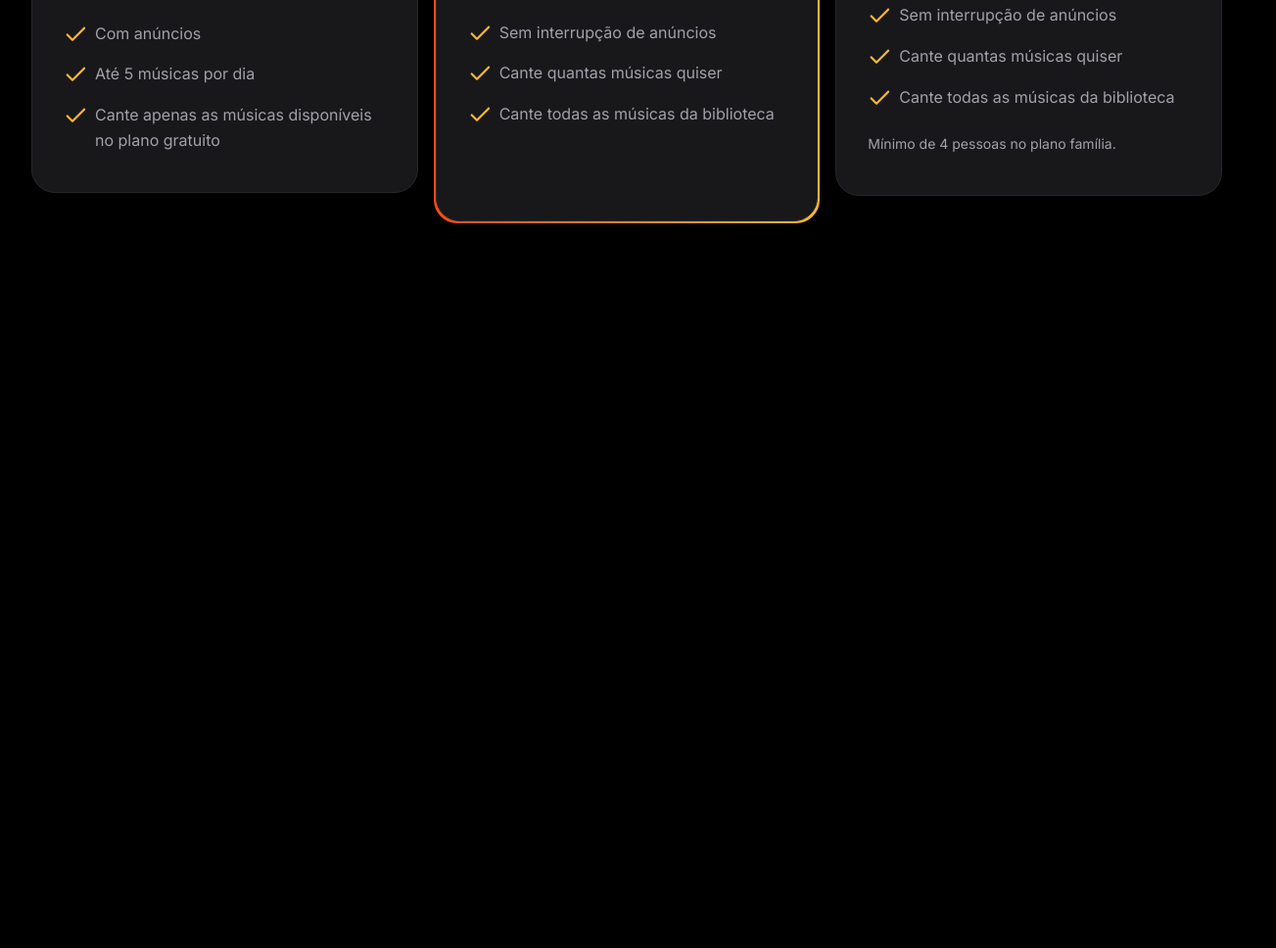
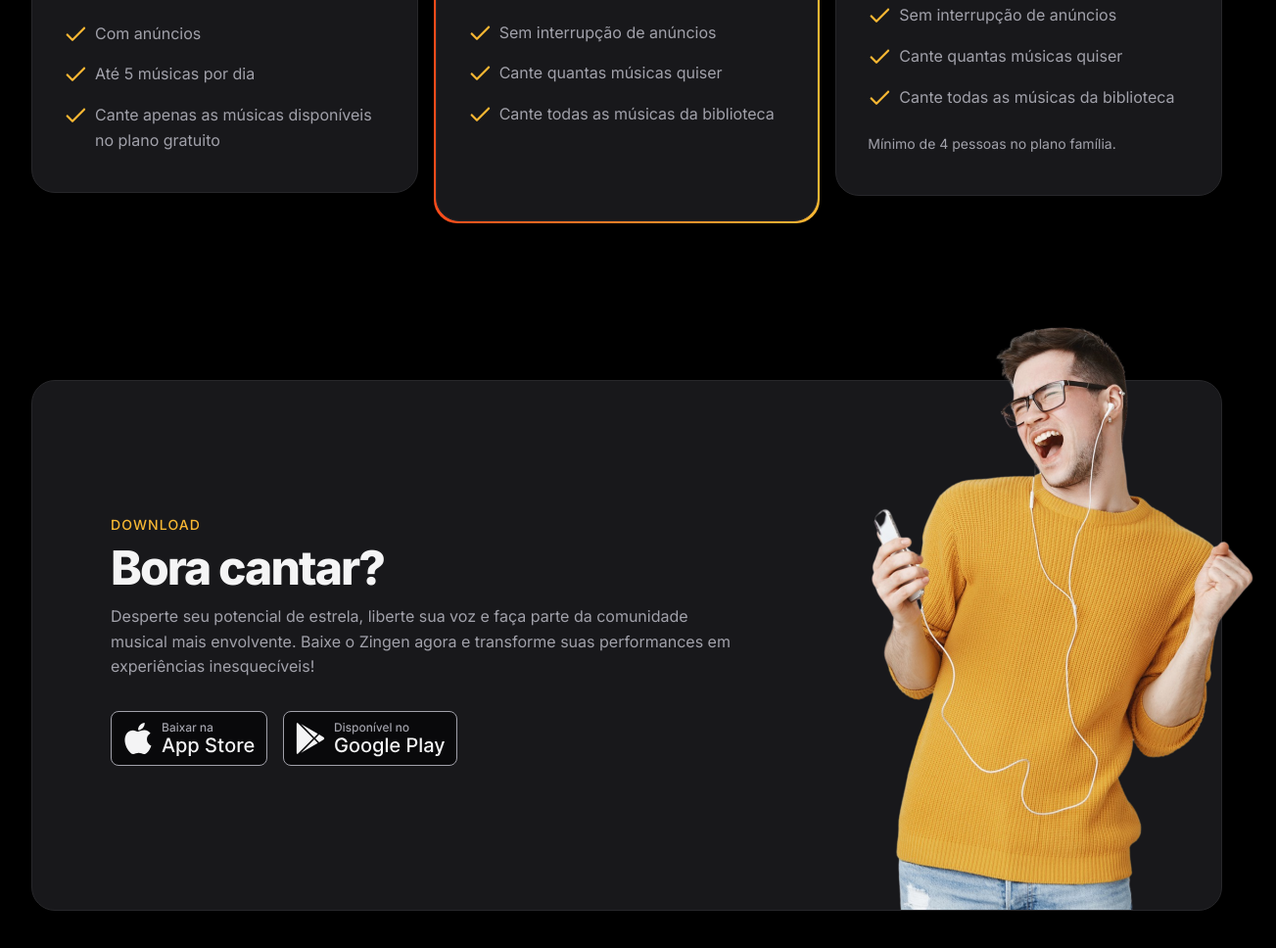
Before and after one commit to thiagomve/Zingen, a plain HTML site: page index.html in a window 1280 px wide. Shown: the part 3239-4207 px from the top of the page at 98% size, 1303 px wide, since content can reach past the window. Before the commit the page ends 3547 px from the top, so only its background shows below. Drawn offline with Linux system fonts and the light colour scheme.

Commit message:
Section download

```diff
--- a/index.html
+++ b/index.html
@@ -144,7 +144,8 @@
                         <p>Ideal para quem já cansou de passar vergonha no Karaokê</p>
                         <zin-pricing>R$ 24,90 <small>/mês</small></zin-pricing>
                         <a href="#" class="btn btn-md"">Experimente de graça</a>
-                        <div class="separator"></div>
+                        <div class=" separator">
+                    </div>
                     <ul role="list" class="grid gap-1">
                         <li>Sem interrupção de anúncios</li>
                         <li>Cante quantas músicas quiser</li>
@@ -169,6 +170,30 @@
         </div>
         </div>
     </section>
+
+    <section id="download">
+        <div class="container py-xl">
+            <div class="card px-lg even-columns items-center">
+                <div>
+                    <header>
+                        <strong>Download</strong>
+                        <h2>Bora cantar?</h2>
+                    </header>
+                    <p>
+                        Desperte seu potencial de estrela, liberte sua voz e faça parte da comunidade musical mais
+                        envolvente. Baixe o Zingen agora e transforme suas performances em experiências inesquecíveis!
+                    </p>
+
+                    <div class="buttons flex gap-1">
+                        <a href="#"><img src="assets/button-appstore.svg" alt="Baixar da Apple Store"></a>
+                        <a href="#"><img src="assets/button-playstore.svg" alt="Baixar da Play Store"></a>
+                    </div>
+                </div>
+                <img src="assets/rapaz-ouvindo-musica-com-fones-de-ouvido-e-cantando-no-aplicativo-de-karaoke-removebg 1.png"
+                    alt="">
+            </div>
+        </div>
+    </section>
 </body>
 
 </html>
--- /dev/null
+++ b/styles/download.css
@@ -0,0 +1,34 @@
+#download {
+    & .card {
+        padding: 3rem 1.5rem 15rem;
+        position: relative;
+
+        & > img {
+            width: 14.5rem;
+            position: absolute;
+            bottom: 0;
+            right: -3.5rem;
+        }
+    }
+
+    .buttons {
+        flex-wrap: wrap;
+        margin-top: 2rem;
+    }
+
+    @media (width >=80em) {
+        .card {
+            padding: 8.75rem 5rem;
+
+            & > div:nth-child(1) {
+                max-width: 40rem;
+            }
+
+            & > img {
+                width: 29.125rem;
+            }
+        }
+    }
+
+
+}
--- a/styles/global.css
+++ b/styles/global.css
@@ -51,6 +51,8 @@ html {
     font-size: var(--fs-base);
     line-height: 1.6;
     color: var(--text-color-primary);
+
+    overflow-x: hidden;
 }
 
 body {
--- a/styles/index.css
+++ b/styles/index.css
@@ -9,3 +9,4 @@
 @import url(cards.css);
 @import url(features.css) (width >= 80rem);
 @import url(pricing.css);
+@import url(download.css);
```
Also changed, not shown: assets/button-appstore.svg (added), assets/button-playstore.svg (added). Lines whose indentation alone changed are shown as unchanged.
